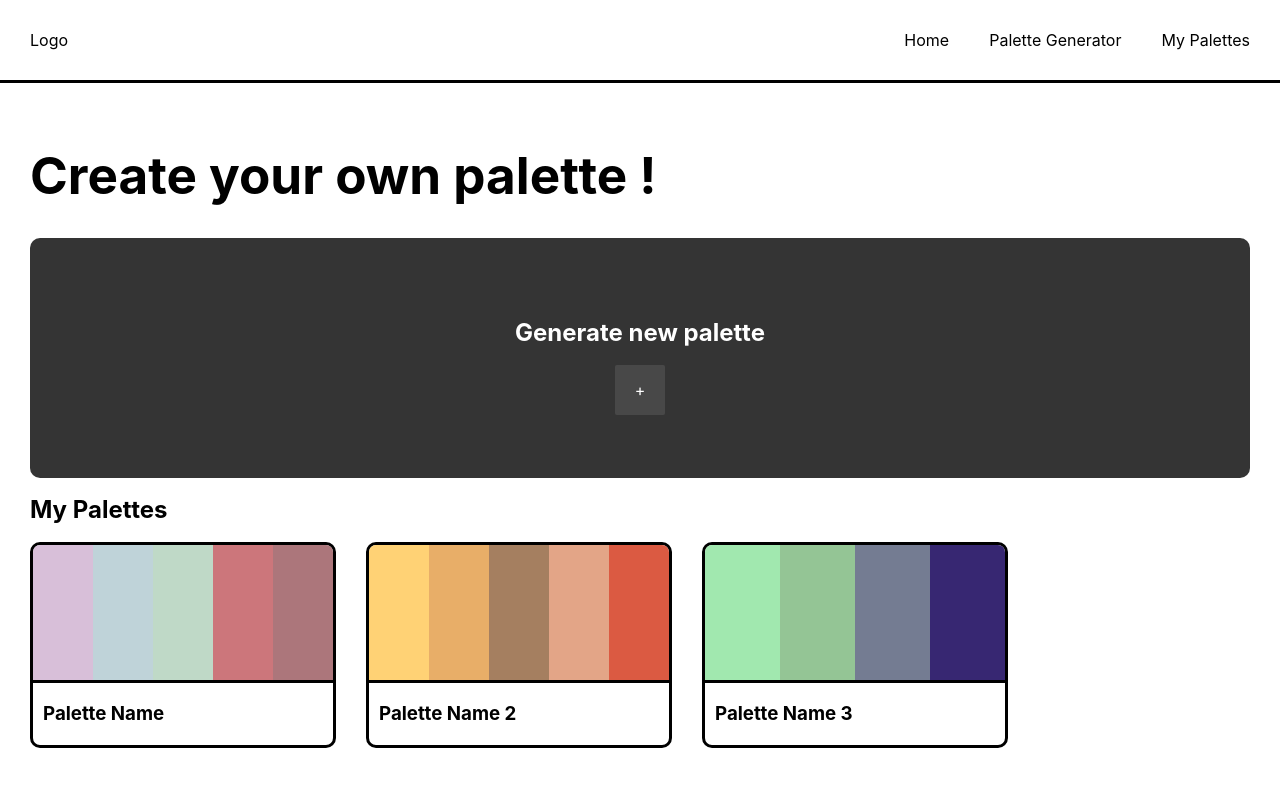
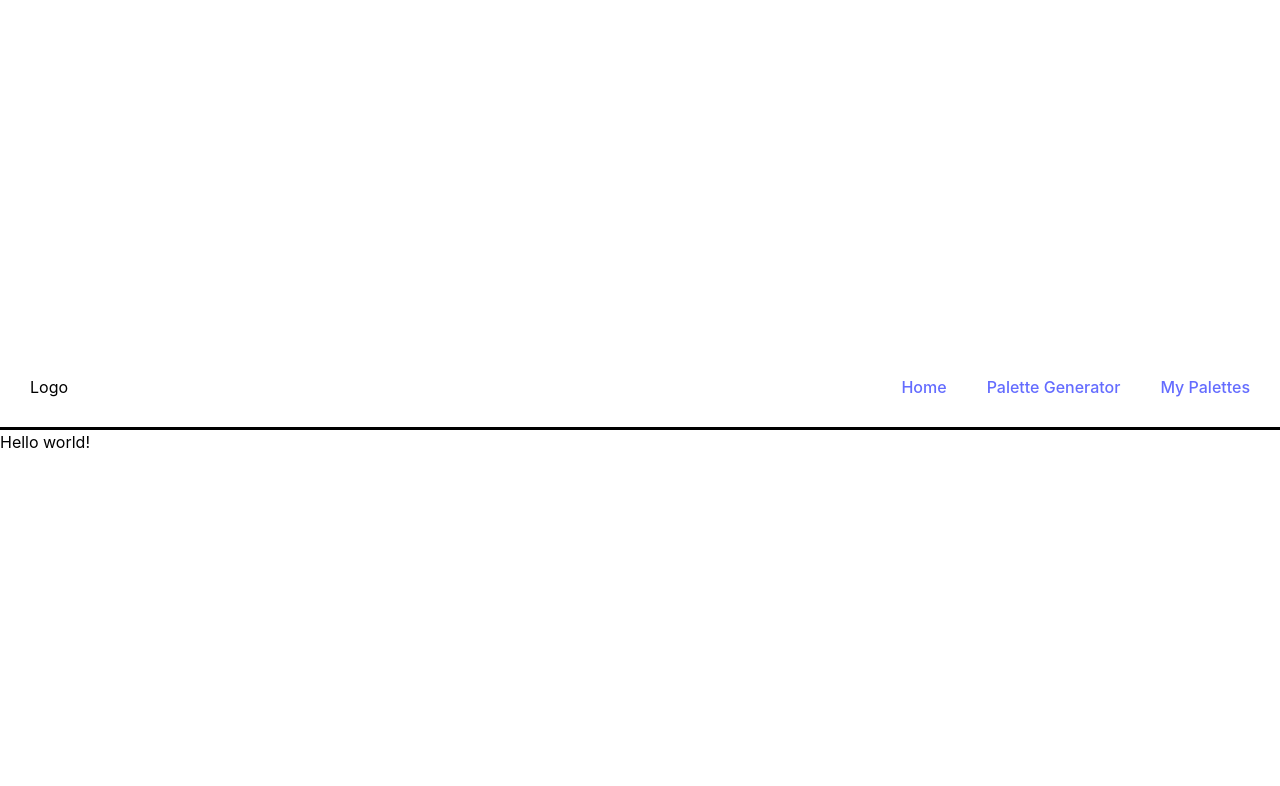
Before and after one commit to mkervabo/color-palette, a React (Vite) app: page /hello in a window 1280 px wide. Shown: the top 786 px of the page. Built offline with nearby package versions, Linux system fonts and the light colour scheme.

Commit message:
add react router

```diff
--- a/package.json
+++ b/package.json
@@ -9,8 +9,12 @@
     "preview": "vite preview"
   },
   "dependencies": {
+    "localforage": "^1.10.0",
+    "match-sorter": "^6.3.1",
     "react": "^18.2.0",
-    "react-dom": "^18.2.0"
+    "react-dom": "^18.2.0",
+    "react-router-dom": "^6.4.5",
+    "sort-by": "^1.2.0"
   },
   "devDependencies": {
     "@types/react": "^18.0.24",
--- a/src/App.jsx
+++ b/src/App.jsx
@@ -2,12 +2,43 @@ import { useState } from 'react'
 import Header from './Header'
 import Home from './Home'
 import './App.css'
+import {
+  createBrowserRouter,
+  RouterProvider,
+  Route,
+  Outlet
+} from "react-router-dom"
+
+const router = createBrowserRouter([
+  {
+    path: "/",
+    element: <NavbarWrapper/>,
+    children:[
+      {
+        path: "/",
+        element: <Home />,
+      },
+      {
+        path: "/hello",
+        element: <div>Hello world!</div>,
+      }
+    ],
+  }
+]);
+
+function NavbarWrapper(){
+  return (
+  <>
+      <Header/>
+      <Outlet/>
+  </>
+  )
+};
 
 function App() {
   return (
     <div className="App">
-      <Header />
-      <Home />
+      <RouterProvider router={router} />
     </div>
   )
 }
--- a/src/Header.jsx
+++ b/src/Header.jsx
@@ -1,4 +1,5 @@
 import './App.css'
+import { Outlet, Link } from "react-router-dom";
 
 function Header() {
   return (
@@ -7,9 +8,9 @@ function Header() {
 				Logo
 			</div>
       <div className="Menu">
-				<div>Home</div>
-				<div>Palette Generator</div>
-				<div>My Palettes</div>
+				<Link to={``}>Home</Link>
+				<Link to={`hello`}>Palette Generator</Link>
+				<Link to={`hello`}>My Palettes</Link>
 			</div>
     </header>
   )
```
Also changed, not shown: 1 other file (tests, documents, lock files or other folders).
